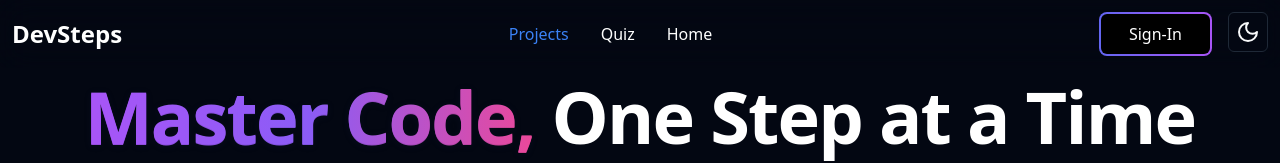
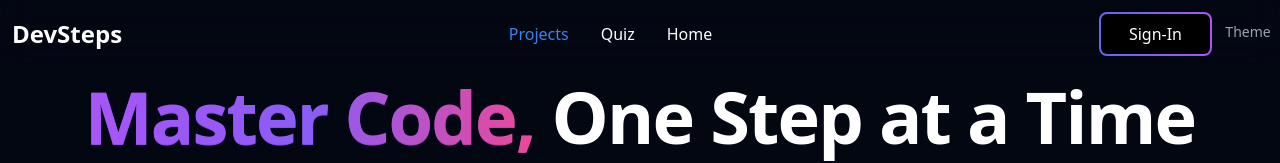
Before and after one commit to ashwanidey/devsteps, a Next.js app: page / in a window 1280 px wide. Shown: the top 163 px of the page. Built offline with nearby package versions, Linux system fonts and the light colour scheme.

Commit message:
Fix: SVG Hydration Error

```diff
--- a/package.json
+++ b/package.json
@@ -5,8 +5,7 @@
   "scripts": {
     "dev": "next dev",
     "build": "next build",
-    "start": "next start",
-    "lint": "next lint"
+    "start": "next start"
   },
   "dependencies": {
     "@radix-ui/react-dropdown-menu": "^2.1.1",
@@ -36,8 +35,6 @@
     "@types/react": "^18",
     "@types/react-dom": "^18",
     "@types/three": "^0.168.0",
-    "eslint": "^8",
-    "eslint-config-next": "14.2.11",
     "postcss": "^8",
     "tailwindcss": "^3.4.1",
     "typescript": "^5"
--- a/src/components/DarkModeButton.jsx
+++ b/src/components/DarkModeButton.jsx
@@ -19,11 +19,13 @@ export default function DarkModeButton() {
   return (
     <DropdownMenu>
       <DropdownMenuTrigger asChild>
-        <Button variant="outline" size="icon">
-          {theme == 'light' && <Sun className="h-[1.2rem] w-[1.2rem] " />}
+        <button className="inline-flex items-center p-2 w-10 h-10 justify-center text-sm text-gray-500 rounded-lg  hover:bg-gray-100 focus:outline-none focus:ring-2 focus:ring-gray-200 dark:text-gray-400 dark:hover:bg-gray-700 dark:focus:ring-gray-600">
+        {/* {theme == 'light' && <Sun className="h-[1.2rem] w-[1.2rem] " />}
           {theme == 'dark' &&  <Moon className="absolute h-[1.2rem] w-[1.2rem] " />}
-          <span className="sr-only">Toggle theme</span>
-        </Button>
+
+          <span className="sr-only">Toggle theme</span> */}
+          Theme
+        </button>
       </DropdownMenuTrigger>
       <DropdownMenuContent align="end">
         <DropdownMenuItem onClick={() => setTheme("light")}>
--- a/src/components/NavBar.tsx
+++ b/src/components/NavBar.tsx
@@ -1,5 +1,5 @@
 'use client'
-import { initFlowbite } from "flowbite"
+
 import { useEffect } from "react"
 import DarkModeButton from "./DarkModeButton"
 
@@ -15,9 +15,7 @@ import {
 
 const NavBar = () => {
 
-  useEffect(() => {
-    initFlowbite()
-  }, [])
+
   return (
     <>
 
@@ -64,9 +62,12 @@ const NavBar = () => {
       <DropdownMenuTrigger asChild>
       <button  type="button" className="inline-flex items-center p-2 w-10 h-10 justify-center text-sm text-gray-500 rounded-lg md:hidden hover:bg-gray-100 focus:outline-none focus:ring-2 focus:ring-gray-200 dark:text-gray-400 dark:hover:bg-gray-700 dark:focus:ring-gray-600">
         <span className="sr-only">Open main menu</span>
-        <svg className="w-5 h-5" aria-hidden="true" xmlns="http://www.w3.org/2000/svg" fill="none" viewBox="0 0 17 14">
+        <div>
+        {/* <svg className="w-5 h-5" aria-hidden="true" xmlns="http://www.w3.org/2000/svg" fill="none" viewBox="0 0 17 14">
             <path stroke="currentColor" stroke-linecap="round" stroke-linejoin="round" stroke-width="2" d="M1 1h15M1 7h15M1 13h15"/>
-        </svg>
+        </svg> */}
+        Menu
+        </div>
     </button>
       </DropdownMenuTrigger>
       <DropdownMenuContent align="end">
```
Also changed, not shown: .eslintrc.json (deleted), 1 other file (tests, documents, lock files or other folders).
